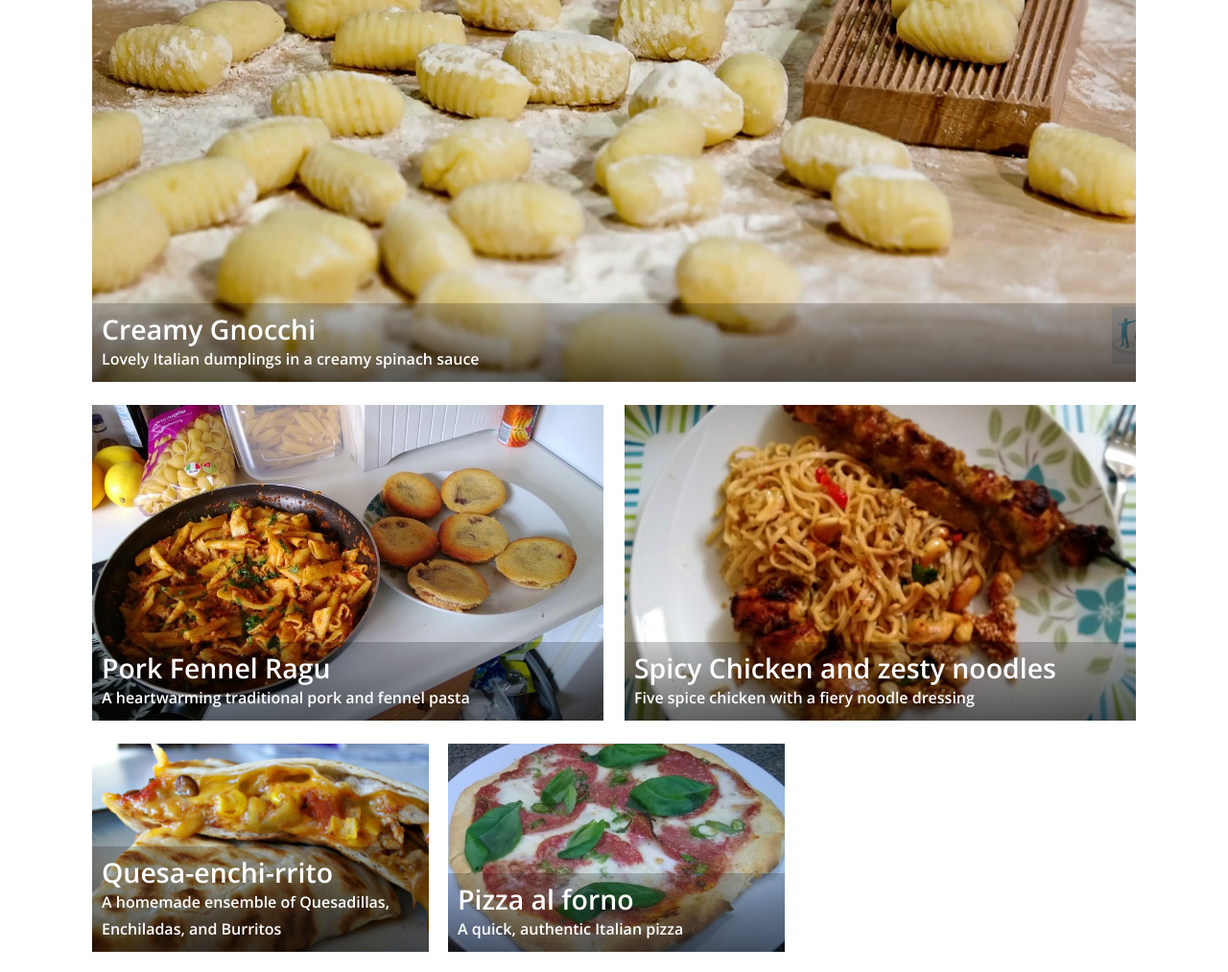
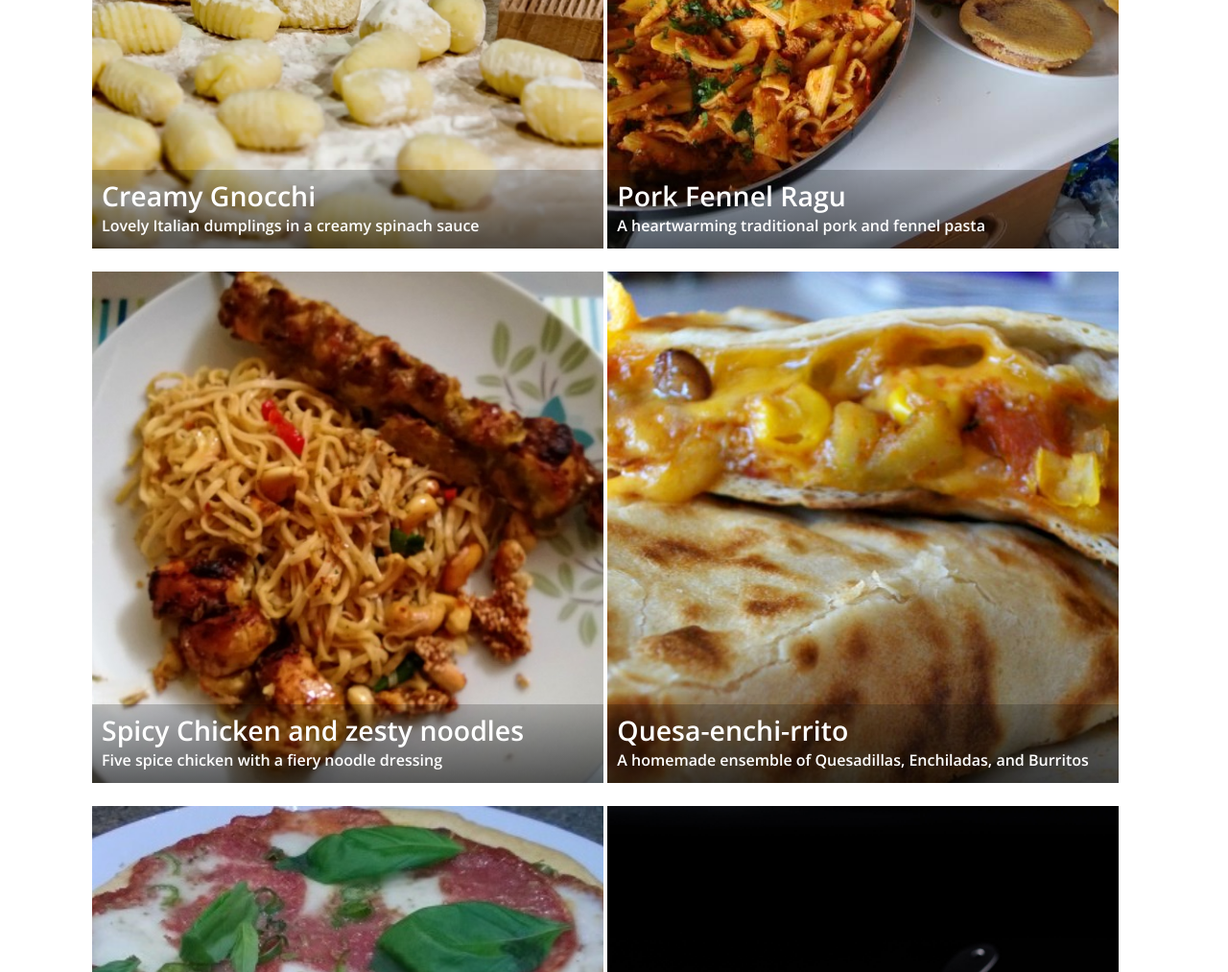
Before and after one commit to Poc275/MyCMS, a PHP site: page /MyCMS/ in a window 1280 px wide. Shown: the part 749-1762 px from the top of the page at 96% size. Run offline with PHP 8.4, Linux system fonts and the light colour scheme; data comes from the database, SQL or seed files in the repository; data that the repository does not hold is empty; some libraries are stand-ins or nearby versions; some web fonts are replaced.

Commit message:
More archive page styling

```diff
--- a/css/home-page-style.css
+++ b/css/home-page-style.css
@@ -58,6 +58,9 @@ video {
     color: #fff;
     position: relative;
     margin-bottom: 1em;
+
+    width: 49%;
+    padding-bottom: 49%;
 }
 
 .article-info {
@@ -71,38 +74,37 @@ video {
 }
 
 #grid-articles a:first-child {
-    width: 100%;
+    /*width: 100%;*/
     /* padding percentages are calculated with respect to the width of the parent
      enabling the aspect ratio to be calculated */
-    padding-bottom: 61.8%;
+    /*padding-bottom: 61.8%;*/
 }
 
 #grid-articles a:nth-of-type(2) {
-    width: 49%;
+    /*width: 49%;
     padding-bottom: 30.282%;
-    margin-right: 1em;
+    margin-right: 1em;*/
 }
 
 #grid-articles a:nth-of-type(3) {
-    width: 49%;
-    padding-bottom: 30.282%;
+    /*width: 49%;
+    padding-bottom: 30.282%;*/
 }
 
 #grid-articles a:nth-of-type(3) ~ a {
-    width: 32.25%;
+    /*width: 32.25%;
     padding-bottom: 19.9305%;
-    margin-right: 1em;
+    margin-right: 1em;*/
 }
 
 #grid-articles a:nth-of-type(3n+0) {
-    margin: 0 !important;
-    float: right !important;
+    /*margin: 0 !important;
+    float: right !important;*/
 }
 
 #grid-articles a:hover {
-    background-size: 150%;
+    /*background-size: 150%;*/
 }
-
 
 
 /*
--- a/templates/homePageView.phtml
+++ b/templates/homePageView.phtml
@@ -49,20 +49,9 @@
 
                 <article>
                     <div class="article-info">
-                        <h3>
-                            <?=$article->getTitle(); ?>
-                        </h3>
+                        <h3><?=$article->getTitle(); ?></h3>
 
-                        <p>
-                            <?=$article->getSummary(); ?>
-                        </p>
-
-                        <!-- <p>
-                            <time datetime="<?=$article->getNicePubDate(); ?>">
-                                <?=$article->getNicePubDate(); ?>
-                            </time>
-                        </p> -->
-
+                        <p><?=$article->getSummary(); ?></p>
                     </div>
                 </article>
 
```
Also changed, not shown: rss.xml (+1 -1 lines), img/chicken-katsu-curry.jpg (added), img/chicken-ramen.jpg (added), img/spaghetti-alla-siciliana.jpg (added).
